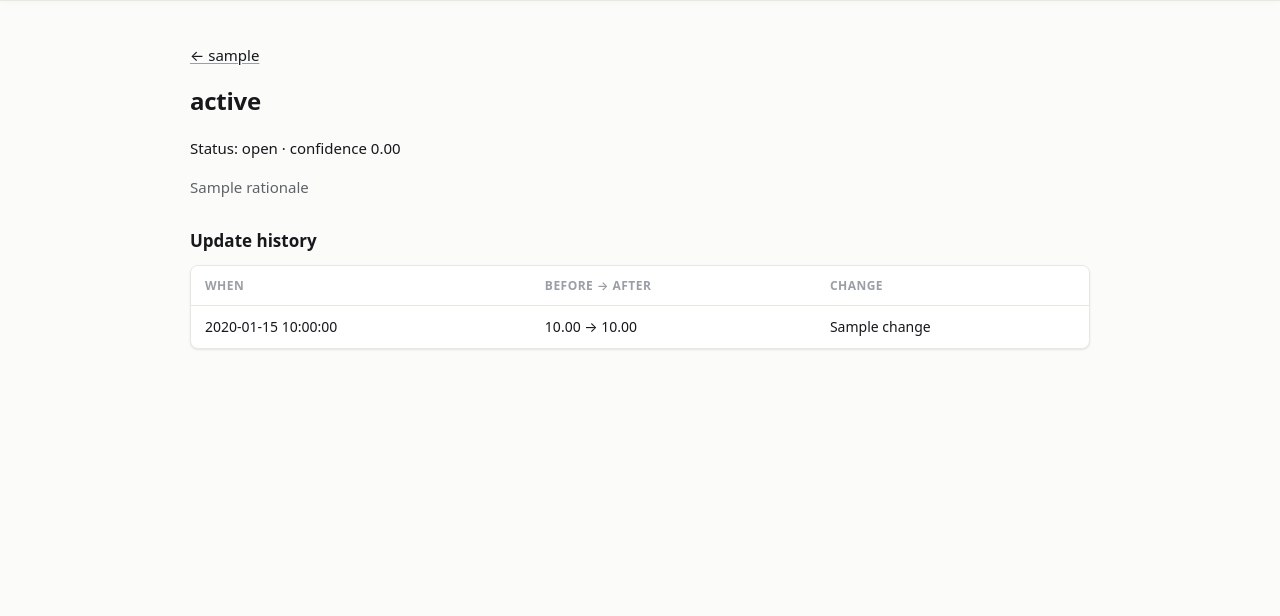
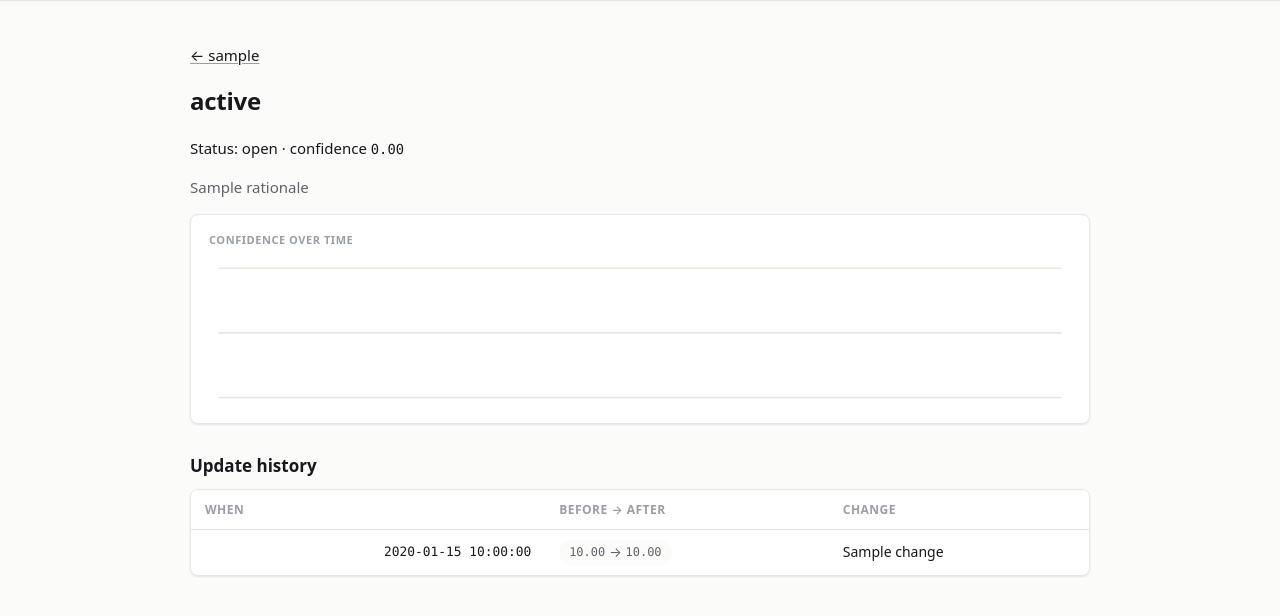
Before and after one commit to RavindraTarunokusumo/perpetual-analyst, a Flask app: template src/perpetual_analyst/web/templates/thesis.html in a window 1280 px wide. Shown: the part 52-668 px from the top of the page. Run offline with Flask 3, Linux system fonts and the light colour scheme; the template is opened without the code that fills it: most values are stand-ins (such as "Sample title", 1, 10 or a date in 2020).

Commit message:
feat(web): SVG confidence step-chart on thesis page
confidence_points() renders thesis_updates as a server-side polyline
(no JS, no deps); history table adopts the shared delta chips.

Co-Authored-By: Claude Fable 5 <noreply@anthropic.com>

```diff
--- a/src/perpetual_analyst/web/app.py
+++ b/src/perpetual_analyst/web/app.py
@@ -127,7 +127,25 @@ def create_app(db_path: str) -> Flask:
         topic_id = queries.topic_id_for_slug(conn, slug)
         if detail is None or topic_id is None or detail["thesis"]["topic_id"] != topic_id:
             abort(404)
-        return render_template("thesis.html", slug=slug, **detail)
+        updates = detail["updates"]
+        points = queries.confidence_points(updates)
+        values: list[float] = []
+        if updates:
+            before = updates[0].get("confidence_before")
+            if before is not None:
+                values.append(float(before))
+            for row in updates:
+                after = row.get("confidence_after")
+                if after is not None:
+                    values.append(float(after))
+        rising = len(values) >= 2 and values[-1] >= values[0]
+        return render_template(
+            "thesis.html",
+            slug=slug,
+            points=points,
+            rising=rising,
+            **detail,
+        )
 
     @app.route("/items")
     def items():
--- a/src/perpetual_analyst/web/static/app.css
+++ b/src/perpetual_analyst/web/static/app.css
@@ -195,6 +195,8 @@ form.inline { display: inline; }
 .changes-obs { margin: 4px 0 0; font-size: 13px; }
 .changes-quiet { margin: 0 0 6px; font-size: 14px; }
 
+.timeline svg { width: 100%; height: auto; display: block; }
+
 @media (prefers-reduced-motion: no-preference) {
   @keyframes changes-fade-up {
     from { opacity: 0; transform: translateY(6px); }
--- a/src/perpetual_analyst/web/templates/thesis.html
+++ b/src/perpetual_analyst/web/templates/thesis.html
@@ -2,8 +2,20 @@
 {% block content %}
 <p class="meta"><a href="{{ url_for('topic', slug=slug) }}">← {{ slug }}</a></p>
 <h1>{{ thesis.statement }}</h1>
-<p>Status: {{ thesis.status }} · confidence {{ '%.2f'|format(thesis.confidence or 0) }}</p>
+<p>Status: {{ thesis.status }} · confidence <span class="num">{{ '%.2f'|format(thesis.confidence or 0) }}</span></p>
 {% if thesis.rationale %}<p class="muted">{{ thesis.rationale }}</p>{% endif %}
+{% if points %}
+<section class="card timeline">
+  <div class="label">Confidence over time</div>
+  <svg viewBox="0 0 560 96" role="img" aria-label="Confidence history for this thesis">
+    {# confidence_points(pad=6, height=96): 0.0→90.0, 0.5→48.0, 1.0→6.0 #}
+    <line x1="6" y1="90" x2="554" y2="90" stroke="var(--line)" stroke-width="1" />
+    <line x1="6" y1="48" x2="554" y2="48" stroke="var(--line)" stroke-width="1" />
+    <line x1="6" y1="6" x2="554" y2="6" stroke="var(--line)" stroke-width="1" />
+    <polyline points="{{ points }}" fill="none" stroke="{% if rising %}var(--rise){% else %}var(--fall){% endif %}" stroke-width="2" />
+  </svg>
+</section>
+{% endif %}
 <h2>Update history</h2>
 {% if updates %}
 <div class="table-wrap">
@@ -11,9 +23,16 @@
   <tr><th>When</th><th>Before → After</th><th>Change</th></tr>
   {% for u in updates %}
   <tr>
-    <td>{{ u.created_at }}</td>
-    <td>{{ '%.2f'|format(u.confidence_before) if u.confidence_before is not none else '—' }}
-        → {{ '%.2f'|format(u.confidence_after) if u.confidence_after is not none else '—' }}</td>
+    <td class="num">{{ u.created_at }}</td>
+    <td>
+      {% if u.confidence_before is not none and u.confidence_after is not none and u.confidence_after > u.confidence_before %}
+        <span class="delta rise"><span class="num">{{ '%.2f'|format(u.confidence_before) }}</span> → <span class="num">{{ '%.2f'|format(u.confidence_after) }}</span> ▲</span>
+      {% elif u.confidence_before is not none and u.confidence_after is not none and u.confidence_after < u.confidence_before %}
+        <span class="delta fall"><span class="num">{{ '%.2f'|format(u.confidence_before) }}</span> → <span class="num">{{ '%.2f'|format(u.confidence_after) }}</span> ▼</span>
+      {% else %}
+        <span class="delta"><span class="num">{{ '%.2f'|format(u.confidence_before) if u.confidence_before is not none else '—' }}</span> → <span class="num">{{ '%.2f'|format(u.confidence_after) if u.confidence_after is not none else '—' }}</span></span>
+      {% endif %}
+    </td>
     <td>{{ u.change }}</td>
   </tr>
   {% endfor %}
```
Also changed, not shown: src/perpetual_analyst/web/queries.py (+41 -0 lines), tests/test_web_queries.py (+36 -0 lines), tests/test_web_routes.py (+8 -0 lines).
